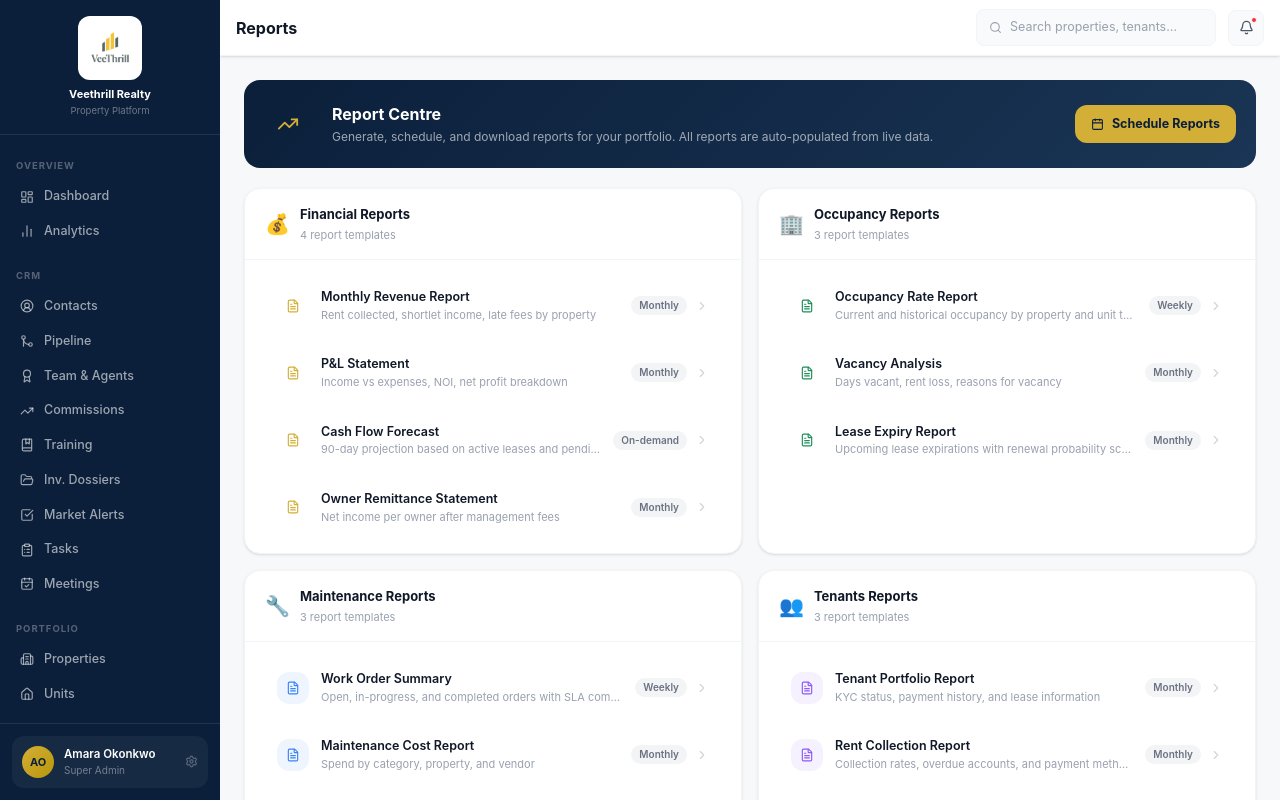
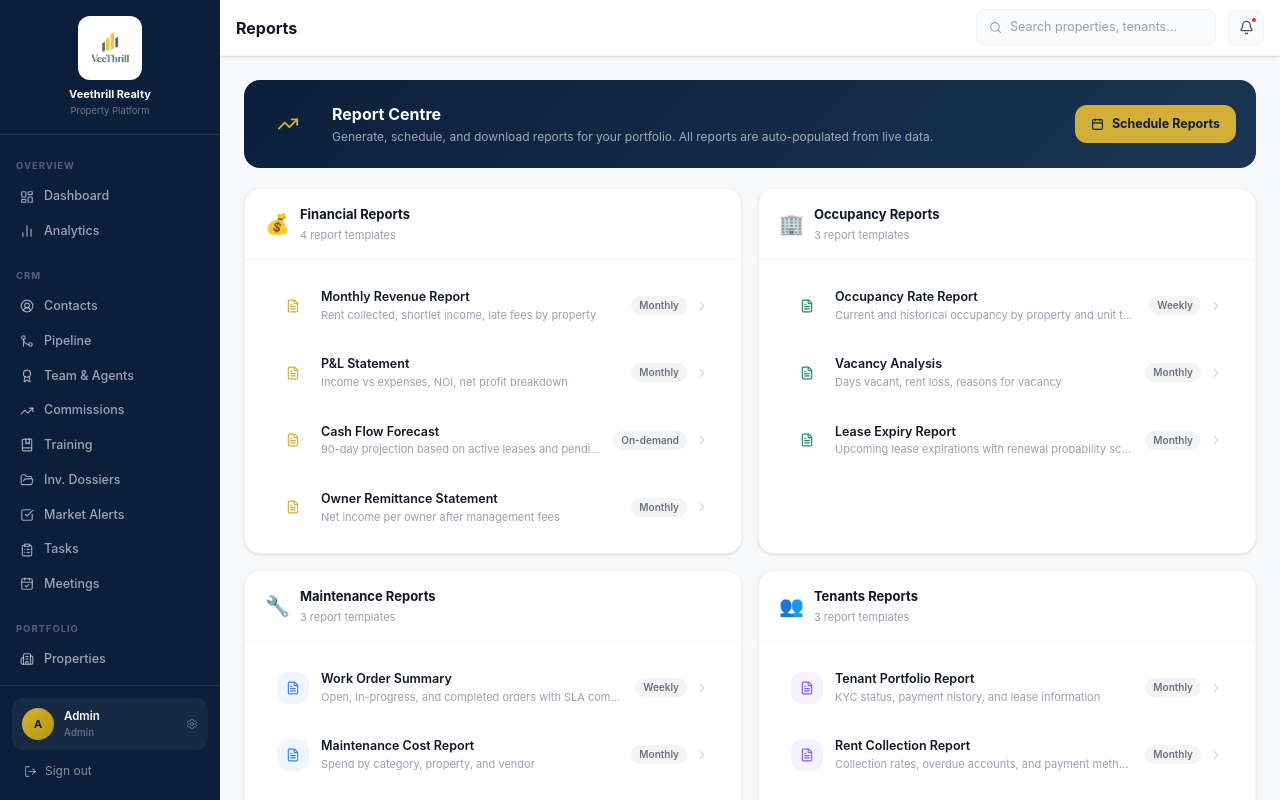
Before and after one commit to veethrillbrands-dotcom/veethrill-platform, a Next.js app: page /dashboard/reports in a window 1280 px wide. Built offline with nearby package versions, Linux system fonts and the light colour scheme; no server answers.

Commit message:
fix: sidebar shows live user name/role from Clerk, user card links to settings, sign out works

```diff
--- a/src/components/layout/Sidebar.tsx
+++ b/src/components/layout/Sidebar.tsx
@@ -8,9 +8,11 @@ import {
   LayoutDashboard, BarChart2, Building2, Home, Users, UserCheck,
   Briefcase, Wrench, FileText, CalendarDays, CreditCard, Cog,
   Search, BookOpen, TrendingUp, FolderOpen, MessageSquare, Sparkles,
-  Settings, FileCheck, UserCircle2, GitMerge, CheckSquare, Award, BookMarked,
+  FileCheck, UserCircle2, GitMerge, CheckSquare, Award, BookMarked,
   ClipboardList, CalendarCheck, X, Menu,
 } from "lucide-react";
+import { useUser, useClerk } from "@clerk/nextjs";
+import { LogOut, Settings } from "lucide-react";
 import { cn } from "@/lib/utils";
 
 const ICON_MAP: Record<string, React.ElementType> = {
@@ -71,7 +73,13 @@ const NAV = [
 
 function SidebarContent({ onNav }: { onNav?: () => void }) {
   const pathname = usePathname();
+  const { user } = useUser();
+  const { signOut } = useClerk();
   const isActive = (href: string) => href === "/dashboard" ? pathname === "/dashboard" : pathname.startsWith(href);
+
+  const fullName = [user?.firstName, user?.lastName].filter(Boolean).join(" ") || user?.primaryEmailAddress?.emailAddress || "Admin";
+  const initials = [user?.firstName?.[0], user?.lastName?.[0]].filter(Boolean).join("").toUpperCase() || "A";
+  const role = (user?.publicMetadata?.role as string | undefined)?.replace(/_/g, " ") ?? "Admin";
 
   return (
     <aside className="w-full flex flex-col overflow-y-auto h-full" style={{ background: "var(--navy)" }}>
@@ -116,18 +124,23 @@ function SidebarContent({ onNav }: { onNav?: () => void }) {
       </nav>
 
       {/* User */}
-      <div className="p-3 border-t border-white/10">
-        <div className="flex items-center gap-2.5 p-2.5 rounded-xl bg-white/5 cursor-pointer hover:bg-white/8 transition-colors">
+      <div className="p-3 border-t border-white/10 space-y-1">
+        <Link href="/dashboard/settings/users" onClick={onNav}
+          className="flex items-center gap-2.5 p-2.5 rounded-xl bg-white/5 hover:bg-white/10 transition-colors cursor-pointer">
           <div className="w-8 h-8 rounded-full flex items-center justify-center font-bold text-[11px] flex-shrink-0"
             style={{ background: "linear-gradient(135deg, var(--gold), #b8960a)", color: "var(--navy)" }}>
-            AO
+            {initials}
           </div>
           <div className="flex-1 min-w-0">
-            <div className="text-white font-semibold text-[11.5px] truncate">Amara Okonkwo</div>
-            <div className="text-white/40 text-[10px]">Super Admin</div>
+            <div className="text-white font-semibold text-[11.5px] truncate">{fullName}</div>
+            <div className="text-white/40 text-[10px] capitalize">{role.toLowerCase()}</div>
           </div>
-          <Settings size={13} className="text-white/30 flex-shrink-0" />
-        </div>
+          <Settings size={12} className="text-white/30 flex-shrink-0" />
+        </Link>
+        <button onClick={() => signOut({ redirectUrl: "/sign-in" })}
+          className="w-full flex items-center gap-2 px-3 py-2 rounded-xl text-[12px] text-white/50 hover:text-white hover:bg-white/8 transition-colors">
+          <LogOut size={13} /> Sign out
+        </button>
       </div>
     </aside>
   );
```
